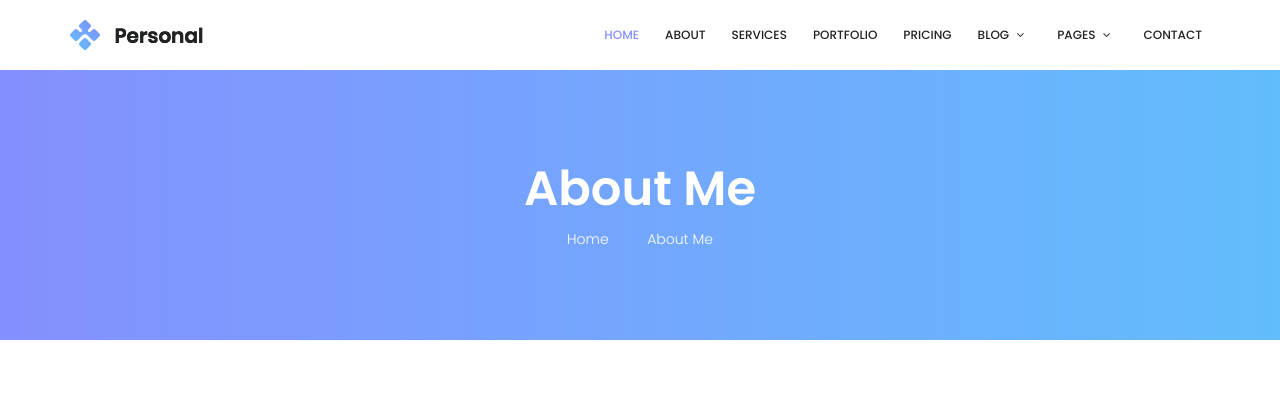
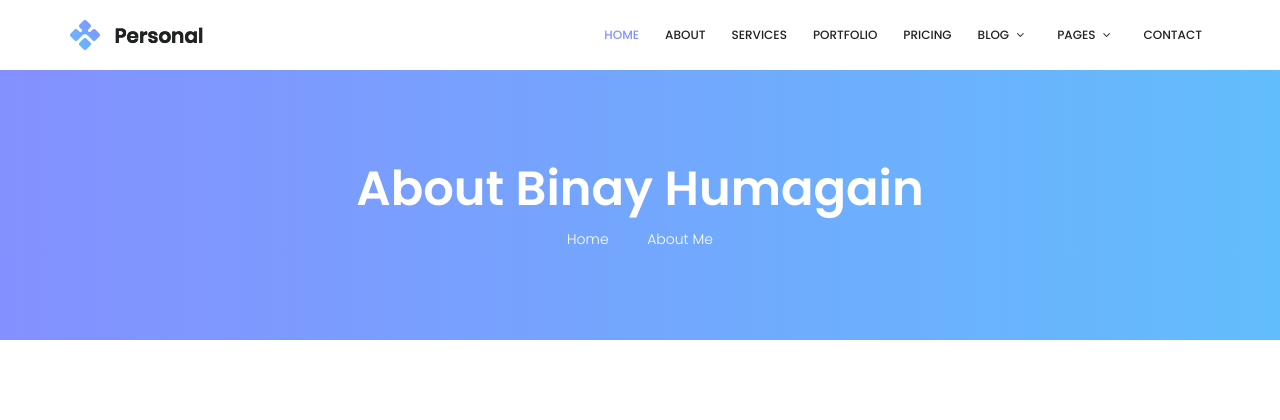
Before and after one commit to binayhumagain/binayweb, a Django app: page /about in a window 1280 px wide. Shown: the top 420 px of the page. Run offline with Django 4.2, Linux system fonts and the light colour scheme; data that the repository does not hold is empty; some libraries are stand-ins or nearby versions.

Commit message:
Initial commit

```diff
--- a/webapp/templates/webapp/about.html
+++ b/webapp/templates/webapp/about.html
@@ -6,7 +6,7 @@
         <div class="row d-flex align-items-center justify-content-center">
             <div class="about-content col-lg-12">
                 <h1 class="text-white">
-                About Me
+                About Binay Humagain
                 </h1>
                 <p class="text-white link-nav">
                     <a href="index.html">Home </a>
```
